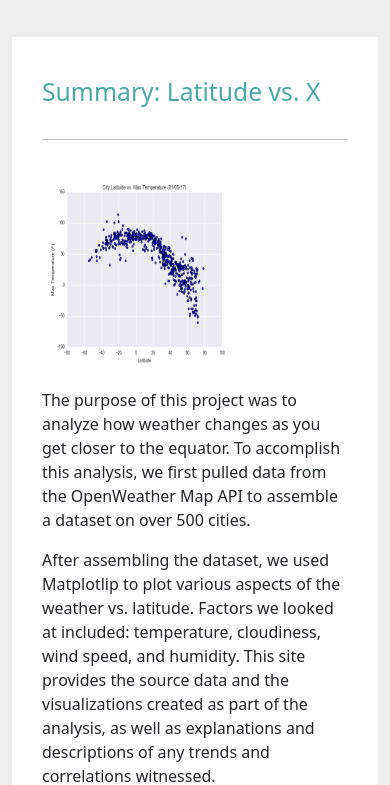
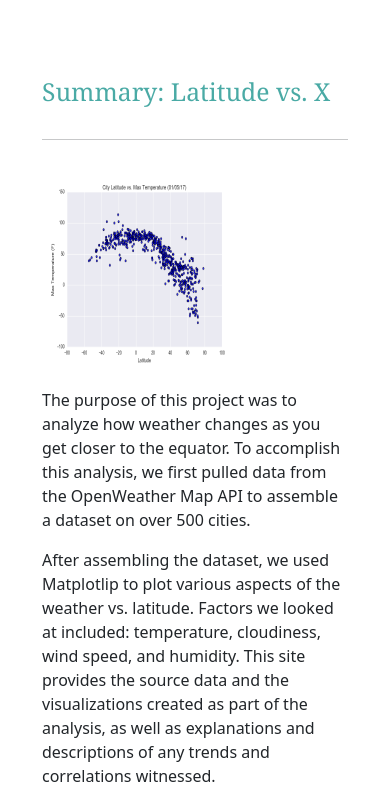
Before and after one commit to serenaremlang/Web-Design-Challenge, a plain HTML site: page index.html in a window 390 px wide. Shown: the part 59-844 px from the top of the page. Drawn offline with nearby package versions, Linux system fonts and the light colour scheme.

Commit message:
Changed header font and fixed background colour to white when screen shrinks

```diff
--- a/static/css/styles.css
+++ b/static/css/styles.css
@@ -1,12 +1,12 @@
 /* Basic Styling */
 
-h1,h2,h3,h4,h5 {color:#4aaaa5;}
+h1,h2,h3,h4,h5 {color:#4aaaa5; font-family: Georgia; font-style:bold;}
 
 body {background-color: #ededed;}
 
 a, a:hover {text-decoration: none;}
 
-a:hover {opacity: 0.7;}
+a:hover {opacity: 0.8;}
 
 th {text-align: left;}
 
@@ -21,7 +21,7 @@ th {text-align: left;}
 
 .txty-boxy-box {background-color: #fff;padding:40px 30px;}
 
-.hr-lrg-mrg {margin:2em auto}
+.hr-lrg-mrg {margin:2em auto;}
 
 .mnu:hover {background-color:#e7e7e7}
 
@@ -39,6 +39,10 @@ th {text-align: left;}
     .bg-light {background-color:#4aaaa5 !important;}
 }
 
+@media (max-width: 992px) {
+    .body-small-back {background-color:#fff !important;}
+}
+
 @media (max-width: 1380px) {
     .stacked-seperator {display:block;}
 }
```
